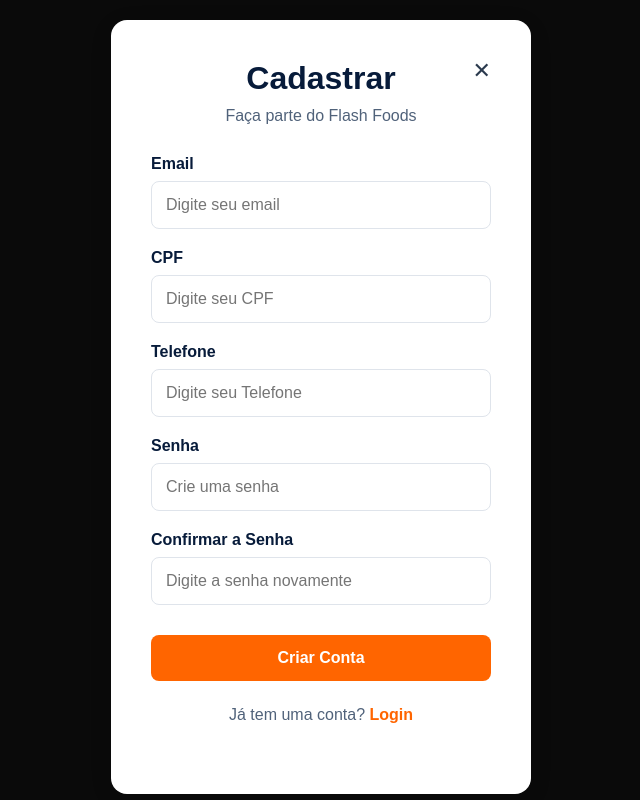
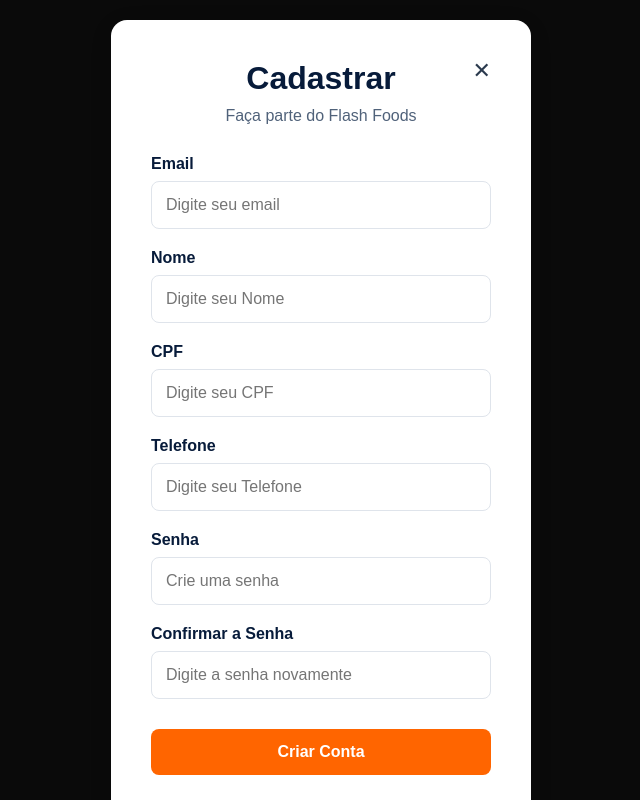
Before and after one commit to Pimbosss/Projeto-Flash-Foods, a React (Vite) app in the folder frontend/: page /Cadastro in a window 1280 px wide. Shown: the top 800 px of the page, without its empty margins (319-959 px from the left). Built offline with nearby package versions, Linux system fonts and the light colour scheme; no server answers.

Commit message:
colocando nome no cadastro

```diff
--- a/frontend/src/Cadastro/Cadastro.jsx
+++ b/frontend/src/Cadastro/Cadastro.jsx
@@ -7,6 +7,7 @@ const baseUrl = "http://localhost:3001/users";
 const initialState = {
     email: "",
     cpf: "",
+    name: "",
     phone: "",
     password: "",
     confirmPassword: "",
@@ -48,11 +49,12 @@ export default function Cadastro() {
             return;
         }
 
-        const nextId = list.length > 0 ? Math.max(...list.map(u => parseInt(u.id))) + 1 : 1;
+        const nextId = list.length > 0 ? Math.max(...list.map(u => parseInt(u.id))) + 1 : 1; // não ta funcionando
 
         const userToSave = {
             id: String(nextId),
             email: user.email,
+            name: user.name,
             cpf: user.cpf,
             phone: user.phone,
             password: user.password
@@ -95,6 +97,15 @@ export default function Cadastro() {
                         value={user.email}
                         onChange={updatedField}
                         placeholder="Digite seu email"
+                    />
+                     <label htmlFor="nome">Nome</label>
+                    <input
+                        type="text"
+                        id="name"
+                        name="name" // IMPORTANTE: igual à chave do objeto
+                        value={user.name}
+                        onChange={updatedField}
+                        placeholder="Digite seu Nome"
                     />
 
                     <label htmlFor="cpf">CPF</label>
--- a/frontend/src/perfil/Perfil.jsx
+++ b/frontend/src/perfil/Perfil.jsx
@@ -61,6 +61,11 @@ export default function Perfil() {
                             <label>E-mail</label>
                             <input type="text" value={userData.email} disabled />
                         </div>
+                        <div className="info-group">
+                            <label>Nome</label>
+                            <input type="text" value={userData.name || "Não informado"} disabled />
+                        </div>
+
 
                         <div className="info-group">
                             <label>CPF</label>
--- a/frontend/templates/header.jsx
+++ b/frontend/templates/header.jsx
@@ -56,7 +56,7 @@ export default function Header() {
           {user ? (
 
             <>
-              <span className="user-greeting" style={{ color: "white", marginRight: "15px" }}>
+              <span className="user-greeting" style={{ color: "black", marginRight: "15px" }}>
                 Olá, {user.email.split('@')[0]}
               </span>
               <img
```
Also changed, not shown: 1 other file (tests, documents, lock files or other folders).
